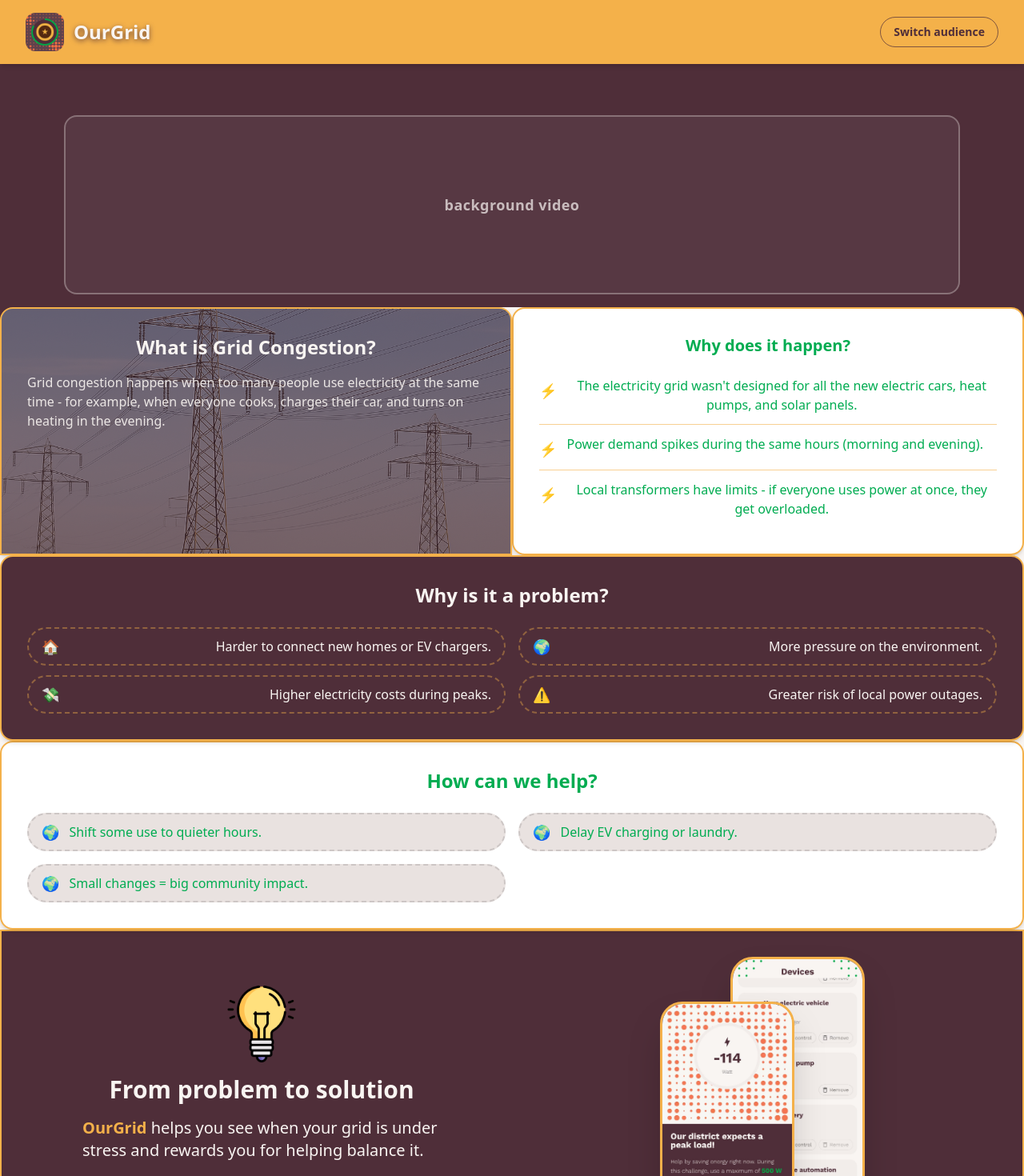
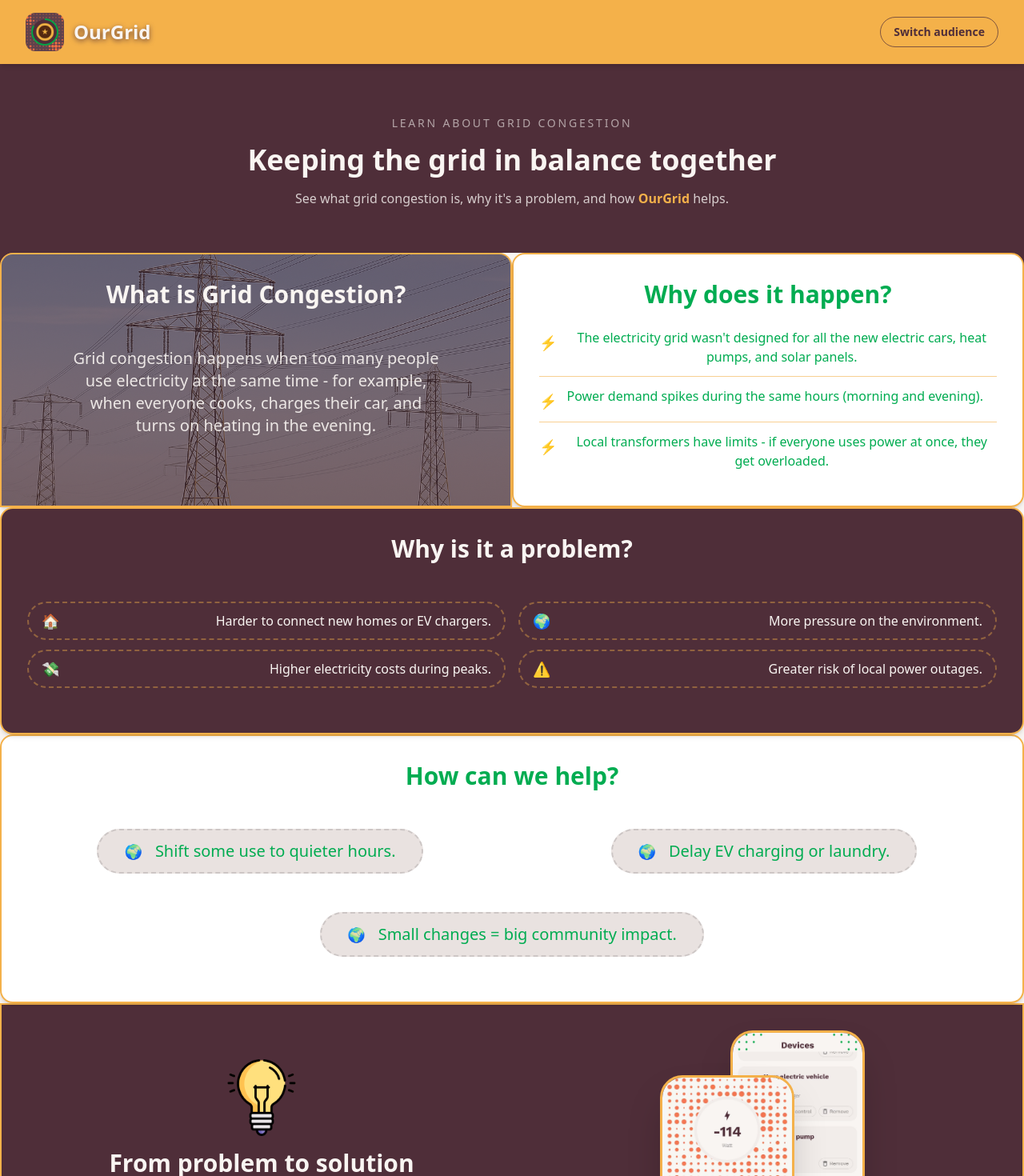
Before and after one commit to Marto8090/OurGrid_Website, a React (Vite) app in the folder client/: page /u/what-is-grid-congestion in a window 1280 px wide. Shown: the top 1470 px of the page at 80% size. Built offline with nearby package versions, Linux system fonts and the light colour scheme.

Commit message:
some work do on How can we help card and removing the background video with a heading

```diff
--- a/client/src/pages/WhatIsCongestion.jsx
+++ b/client/src/pages/WhatIsCongestion.jsx
@@ -37,21 +37,28 @@ export default function WhatIsCongestion() {
 
   return (
     <div className="space-y-0">
-      {/* TOP STRIP — BACKGROUND VIDEO AREA */}
+      {/* TOP STRIP */}
       <section className="bg-[#4F2E39] rounded-b-2xl md:rounded-b-[32px] shadow-md shadow-black/20 overflow-hidden">
-        <div className="max-w-6xl mx-auto px-4 py-10 md:py-16 flex items-center justify-center">
-          <div className="w-full h-40 md:h-56 bg-[#F9F5F2]/5 border-2 border-[#F9F5F2]/30 rounded-2xl flex items-center justify-center text-center text-sm md:text-lg font-semibold tracking-wide text-[#F9F5F2]/70">
-            background video
-          </div>
+       <div className="max-w-3xl mx-auto px-4 py-10 md:py-16 md:pb-26 text-center space-y-4">
+          <p className="text-xs md:text-sm uppercase tracking-[0.2em] text-[#F9F5F2]/60">
+            Learn about grid congestion
+          </p>
+          <h1 className="text-2xl md:text-4xl font-extrabold text-[#F9F5F2]">
+            Keeping the grid in balance together
+          </h1>
+          <p className="text-sm md:text-base text-[#F9F5F2]/80">
+            See what grid congestion is, why it's a problem, and how{" "}
+            <span className="font-semibold text-[#F4B14A]">OurGrid</span> helps.
+          </p>
         </div>
       </section>
 
-      {/* MAIN PANEL -*/}
+      {/* MAIN PANEL */}
       <section className="bg-[#F9F5F2] text-[#4F2E39] rounded-t-2xl md:rounded-t-[40px] -mt-8 md:-mt-12">
         <div className="w-full md:space-y-20">
             {/* WHAT + WHY SECTION */}
          <div className="grid md:grid-cols-2  -mb-4 md:mb-0">
-            {/* LEFT CARD — WHAT / POLICY IMPACT */}
+            {/* LEFT CARD — WHAT SECTION */}
             <div className="relative rounded-t-2xl overflow-hidden border-2 border-[#F4B14A] shadow-md"
               style={{
                 backgroundImage: `url(${backgroundImage})`,
@@ -63,8 +70,8 @@ export default function WhatIsCongestion() {
 
               {/* CONTENT */}
               <div className="relative p-6 md:p-8 text-[#F9F5F2] space-y-4">
-                <h2 className="text-center text-xl md:text-2xl font-bold">{mainTitle}</h2>
-                <p className="text-sm md:text-base text-[#F9F5F2]/90">{mainParagraph}</p>
+                <h2 className="text-center text-2xl md:text-3xl font-bold">{mainTitle}</h2>
+                <p className="text-center text-sm md:text-xl md:px-14 md:pt-8 text-[#F9F5F2]/90">{mainParagraph}</p>
               </div>
             </div>
 
@@ -72,7 +79,7 @@ export default function WhatIsCongestion() {
             {/* RIGHT CARD — WHY SECTION */}
 
             <div className="bg-white text-center border-2 border-[#F4B14A] rounded-b-2xl md:rounded-2xl shadow-md p-6 md:p-8 ">
-              <h2 className="text-lg md:text-xl font-bold text-[#01AC51] mb-3">
+              <h2 className="text-2xl md:text-3xl font-bold text-[#01AC51] mb-3">
                 {whyTitle}
               </h2>
              <div className="text-sm md:text-base text-[#01AC51]">
@@ -91,11 +98,11 @@ export default function WhatIsCongestion() {
           </div>
 
           {/* ROW 2 — WHY IS IT A PROBLEM? (SAME FOR BOTH) */}
-        <div className="relative z-20 -mb-4 md:mb-0 bg-[#4F2E39] text-[#F9F5F2] border-2 border-[#F4B14A] rounded-b-2xl md:rounded-2xl shadow-md p-6 md:p-8 space-y-6">
-            <h2 className="text-xl md:text-2xl font-bold text-center">
+        <div className="relative z-20 -mb-4 md:mb-0 bg-[#4F2E39] text-[#F9F5F2] border-2 border-[#F4B14A] rounded-b-2xl md:rounded-2xl shadow-md p-6 md:p-8 pt-8 space-y-6">
+            <h2 className="text-2xl md:text-3xl font-bold text-center">
               Why is it a problem?
             </h2>
-            <div className="grid gap-4 md:grid-cols-2 text-sm md:text-base">
+            <div className="grid gap-4 md:grid-cols-2 md:py-6 text-sm md:text-base">
               <div className="space-y-3">
              <div className="flex items-center justify-between border-2 border-dashed border-[#F4B14A]/40 rounded-full px-4 py-2">
                   <span className="text-[#F4B14A] text-lg">🏠</span>
@@ -120,28 +127,37 @@ export default function WhatIsCongestion() {
           </div>
 
           {/* ROW 3 — HOW CAN WE HELP? (SAME STRUCTURE, WORKS FOR BOTH) */}
-       <div className="relative z-10 -mb-4 md:mb-0 bg-white rounded-b-2xl md:rounded-2xl shadow-md border-2 border-[#F4B14A] p-6 md:p-8 space-y-6">
-            <h2 className="text-xl md:text-2xl font-bold text-center text-[#01AC51]">
+          <div className="relative z-10 -mb-4 md:mb-0 bg-white rounded-b-2xl md:rounded-2xl shadow-md border-2 border-[#F4B14A] p-6 md:p-8 pt-8 space-y-6 md:space-y-0">
+            <h2 className="text-2xl md:text-3xl md:pb-6 font-bold text-center text-[#01AC51]">
               How can we help?
             </h2>
-            <div className="grid gap-4 md:grid-cols-2 text-sm md:text-base">
-                 <div className="flex items-center bg-[#E9E2E0] border-2 border-dashed border-[#A49F9D]/40 rounded-full px-4 py-2">
-                    <span className="text-[#F4B14A] text-lg" >🌍</span>
-                    <p className=" text-[#01AC51] ml-3">Shift some use to quieter hours.</p>
-                  </div>
-                <div className="flex items-center bg-[#E9E2E0] border-2 border-dashed border-[#A49F9D]/40 rounded-full px-4 py-2">
-                  <span className="text-[#F4B14A] text-lg">🌍</span>
-                  <p className=" text-[#01AC51] ml-3 ">Delay EV charging or laundry.</p>
-                </div>
-                <div className="flex items-center bg-[#E9E2E0] border-2 border-dashed border-[#A49F9D]/40 rounded-full px-4 py-2">
-                  <span className="text-[#F4B14A] text-lg">🌍</span>
-                  <p className=" text-[#01AC51] ml-3">Small changes = big community impact.</p>
-                </div>
+            <div className="space-y-4 md:space-y-0 md:grid md:grid-cols-2 md:gap-12 md:py-6 text-sm md:text-base place-items-center">
+              {/* pill 1 */}
+              <div className="flex items-center bg-[#E9E2E0] border-2 border-dashed border-[#A49F9D]/40 rounded-full px-4 py-2 md:px-8 md:py-3">
+                <span className="text-[#F4B14A] text-lg">🌍</span>
+                <p className="md:text-xl text-[#01AC51] ml-4">
+                  Shift some use to quieter hours.
+                </p>
+              </div>
+              {/* pill 2 */}
+              <div className="flex items-center bg-[#E9E2E0] border-2 border-dashed border-[#A49F9D]/40 rounded-full px-4 py-2 md:px-8 md:py-3">
+                <span className="text-[#F4B14A] text-lg">🌍</span>
+                <p className="md:text-xl text-[#01AC51] ml-4">
+                  Delay EV charging or laundry.
+                </p>
+              </div>
+              {/* pill 3 */}
+              <div className="flex items-center bg-[#E9E2E0] border-2 border-dashed border-[#A49F9D]/40 rounded-full px-4 py-2 md:px-8 md:py-3 md:col-span-2 md:justify-self-center">
+                <span className="text-[#F4B14A] text-lg">🌍</span>
+                <p className="md:text-xl text-[#01AC51] ml-4">
+                  Small changes = big community impact.
+                </p>
+              </div>
             </div>
           </div>
 
           {/* ROW 4 — FROM PROBLEM TO SOLUTION + PHONE MOCKUP */}
-            <div className="bg-[#4F2E39] text-[#F9F5F2] border-2 border-[#F4B14A] shadow-md p-6 pt-10 md:p-8">
+            <div className="bg-[#4F2E39] text-[#F9F5F2] border-2 border-[#F4B14A] shadow-md p-6 pt-12 md:p-8">
               {/* top row: text left, phones right */}
               <div className="grid gap-6 md:gap-10 md:grid-cols-2 items-center">
                 {/* TEXT + ICON LEFT */}
@@ -152,7 +168,7 @@ export default function WhatIsCongestion() {
                     className="w-18 h-18 md:w-24 md:h-24 object-contain"
                   />
 
-                  <h2 className="text-xl md:text-3xl font-bold">
+                  <h2 className="text-2xl md:text-3xl font-bold">
                     From problem to solution
                   </h2>
 
```
